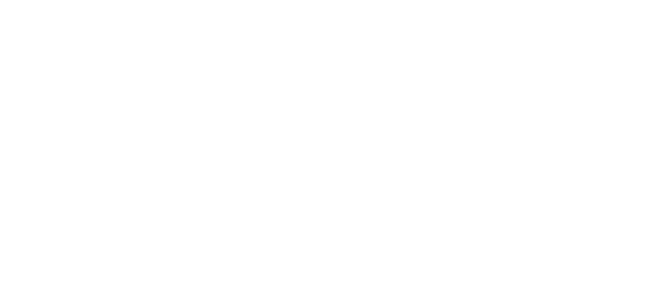
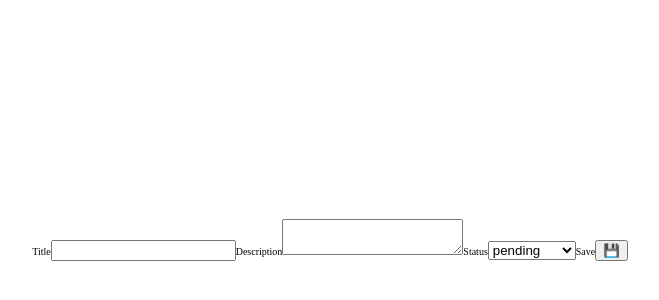
Before and after one commit to GarlandKey/tma, a React (Vite) app in the folder client/: page /edit in a window 1280 px wide. Shown: the part 160-460 px from the top of the page, without its empty margins (310-969 px from the left). Built offline with nearby package versions, Linux system fonts and the light colour scheme.

Commit message:
pushing update for EditTask for rushed backup purposes - disregard

```diff
--- a/client/src/components/Task/Task.jsx
+++ b/client/src/components/Task/Task.jsx
@@ -2,7 +2,7 @@
 import { useState } from 'react'
 import { Link } from 'react-router-dom';
 
-export default function Task({ title, description, status }) {
+export default function Task({ key, title, description, status }) {
 
 	const [statusState, setStatusState] = useState('pending')
 
@@ -32,8 +32,8 @@
 					</select>
 
 					<section className="task-btns">
-						<Link to='edit'><button>✏️</button></Link>
-						<Link to='edit'><button>🗑️</button></Link>
+						<Link to='edit'><button id={key}>✏️</button></Link>
+						<Link to='edit'><button id={key}>🗑️</button></Link>
 					</section>
 				</section>
 			</section>
--- a/client/src/pages/AddTask/AddTask.jsx
+++ b/client/src/pages/AddTask/AddTask.jsx
@@ -28,11 +28,7 @@
 			.catch( err => {
 				console.log(err)
 			})
-			setTask({
-				"title": "",
-				"description": "",
-				"status": "pending",
-			})
+
 	}
 
 
--- a/client/src/pages/EditTask/EditTask.jsx
+++ b/client/src/pages/EditTask/EditTask.jsx
@@ -1,9 +1,55 @@
 import './EditTask.css'
+import { useState } from 'react'
+import axios from 'axios'
 
 export default function EditTask() {
 
+	const [task, setTask] = useState({
+		"title": "",
+		"description": "",
+		"status": "pending",
+	})
+
+	const handleChange = event => {
+		setTask({
+			...task,
+			[event.target.name]: event.target.value,
+		})
+	}
+
+	const handleSubmit = event => {
+		event.preventDefault();
+
+		axios
+			.put('http://127.0.0.1:2121/tasks', task)
+			.then( res => {
+				console.log(res.data)
+			})
+			.catch( err => {
+				console.log(err)
+			})
+
+	}
+
+
 	return (
 		<>
+			<form id="task" onSubmit={handleSubmit}>
+				<label htmlFor="title">Title</label>
+				<input form="task" id="title" name="title" required={true} onChange={handleChange} />
+
+				<label htmlFor="description">Description</label>
+				<textarea form="task" id="description" name="description" required={true} onChange={handleChange} />
+
+				<label htmlFor="status">Status</label>
+				<select form="task" id="status" name="status" required={true} onChange={handleChange}>
+					<option value="pending">pending</option>
+					<option value="in progress">in progress</option>
+					<option value="completed">completed</option>
+				</select>
+				<label htmlFor="save">Save</label>
+				<button type="submit" id="save">💾</button>
+			</form>
 		</>
 	)
 }
```
